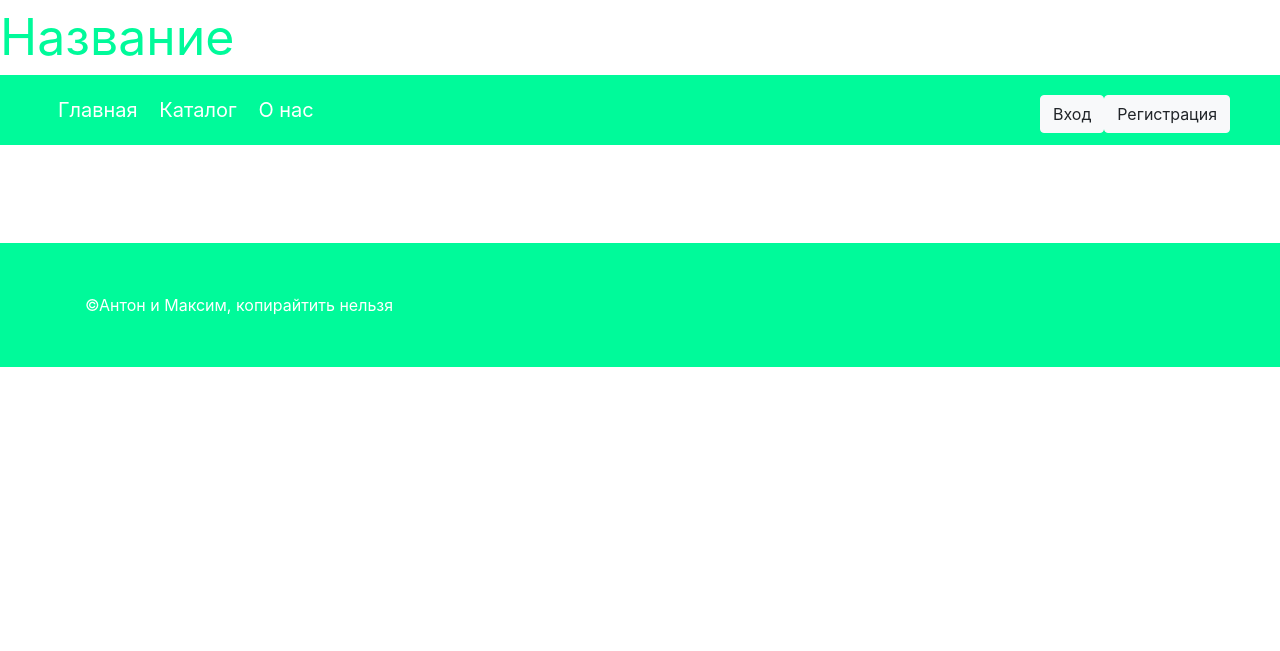
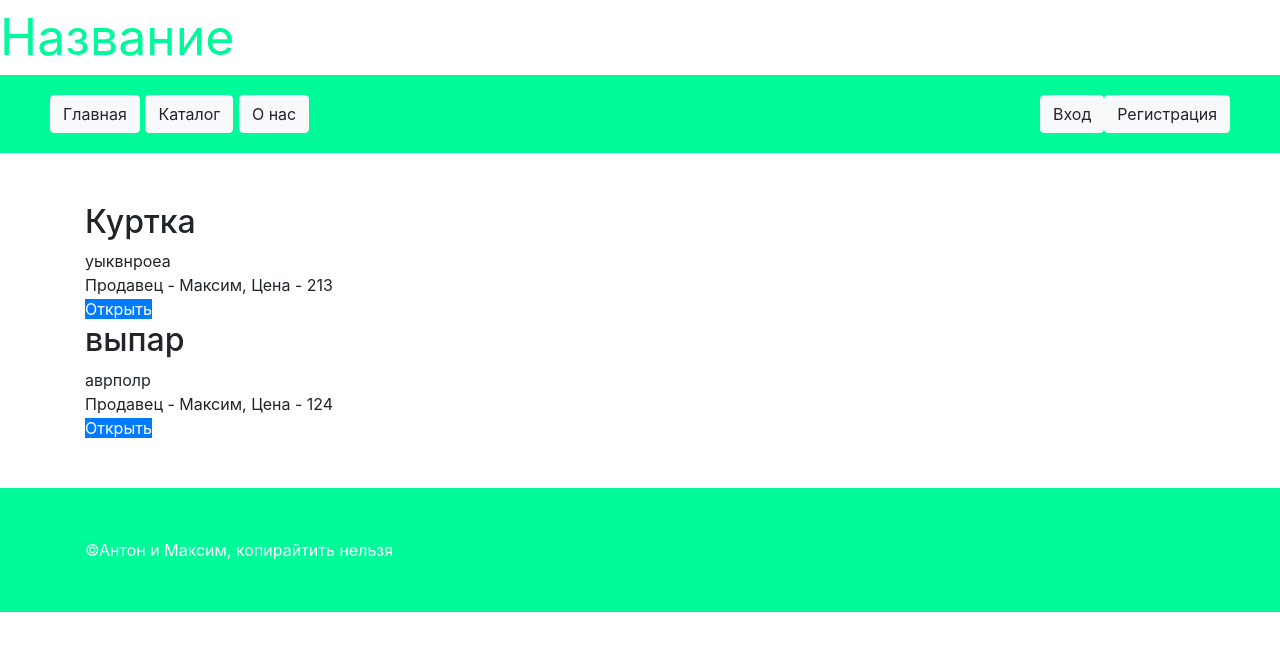
Before and after one commit to MaxGolubev19/Secondhand-Svetlana-, a Flask app: page /catalog in a window 1280 px wide. Shown: the top 651 px of the page. Run offline with Flask 2, Linux system fonts and the light colour scheme; data comes from the database, SQL or seed files in the repository; some libraries are stand-ins or nearby versions.

Commit message:
Add files via upload

```diff
--- a/main.py
+++ b/main.py
@@ -4,6 +4,7 @@ from werkzeug.security import generate_password_hash, check_password_hash
 from data import db_session
 from added import add_user, add_product, add_cart
 from data.users import User
+from data.catalog import Product
 from flask_login import LoginManager, login_user, current_user, logout_user
 
 
@@ -32,21 +33,25 @@ def about():
 def catalog():
     params = {}
     params['title'] = 'Товары'
+    db_sess = db_session.create_session()
+    params['products'] = db_sess.query(Product)
     return render_template('catalog.html', **params)
-
-
-@app.route('/catalog/<product>')
-def product(product):
-    params = {}
-    params['title'] = product
-    return render_template('product.html', **params)
 
 
 @app.route('/catalog/<category>')
 def category(category):
     params = {}
     params['title'] = category
-    return render_template(f'{category}.html', **params)
+    db_sess = db_session.create_session()
+    params['products'] = db_sess.query(Product).filter(Product.category == category)
+    return render_template(f'catalog.html', **params)
+
+
+@app.route('/<product>')
+def product(product):
+    params = {}
+    params['title'] = product
+    return render_template(f'{product}.html', **params)
 
 
 @app.route('/create')
@@ -56,16 +61,27 @@ def choice():
     return render_template('choice.html', **params)
 
 
-@app.route('/create/<category>')
+@app.route('/create/<category>', methods=['post', 'get'])
 def create(category):
     params = {}
+    params['title'] = 'Добавление товара'
+    if request.method == 'POST':
+        product = Product()
+        product.name = request.form.get('product_name')
+        product.about = request.form.get('description')
+        product.size = request.form.get('size')
+        product.price = request.form.get('price')
+        product.category = category
+        product.user_id = current_user.id
+        db_sess = db_session.create_session()
+        db_sess.add(product)
+        db_sess.commit()
+        return redirect("/")
     return render_template(f'{category}.html', **params)
 
 
 @app.route('/logup', methods=['post', 'get'])
-def login():
-    from data.users import User
-
+def logup():
     params = {}
     params['title'] = 'Регистрация'
     if request.method == 'POST':
@@ -88,7 +104,7 @@ def login():
 
 
 @app.route('/login', methods=['post', 'get'])
-def logup():
+def login():
     from data.users import User
     global user
     params = {}
--- a/static/style.css
+++ b/static/style.css
@@ -21,3 +21,8 @@ footer {
     color: white;
     width: 100%;
    }
+
+.btn-menu {
+	color: white;
+	background-color: #00FA9A;
+}
--- a/templates/base.html
+++ b/templates/base.html
@@ -14,9 +14,9 @@
 		<header>
 			<div class="title">Название</div>
 			<div class="main-menu">
-				<a class="p-2 text-white" href="/">Главная</a>
-				<a class="p-2 text-white" href="/catalog">Каталог</a>
-				<a class="p-2 text-white" href="/about">О нас</a>
+				<a class="btn btn-light" href="/">Главная</a>
+				<a class="btn btn-light" href="/catalog">Каталог</a>
+				<a class="btn btn-light" href="/about">О нас</a>
 				{% if current_user.is_authenticated %}
 						<a class="btn btn-light" href="/account" style="float: right">Аккаунт</a>
 						<a class="btn btn-light" href="/exit" style="float: right">Выйти</a>
--- a/templates/catalog.html
+++ b/templates/catalog.html
@@ -1,5 +1,14 @@
 {% extends "base.html" %}
 
 {% block content %}
-
+	{% for product in products %}
+		<h2>{{ product.name }}</h2>
+	    <div>
+	        {{ product.about }}
+	    </div>
+	    <div>
+	        Продавец - {{product.user.name}}, Цена - {{product.price}}
+	    </div>
+	    <a class="btn-center btn-primary" href="/account">Открыть</a>
+	{% endfor %}
 {% endblock %}
```
Also changed, not shown: data/catalog.py (+7 -3 lines), db/shop.db.
